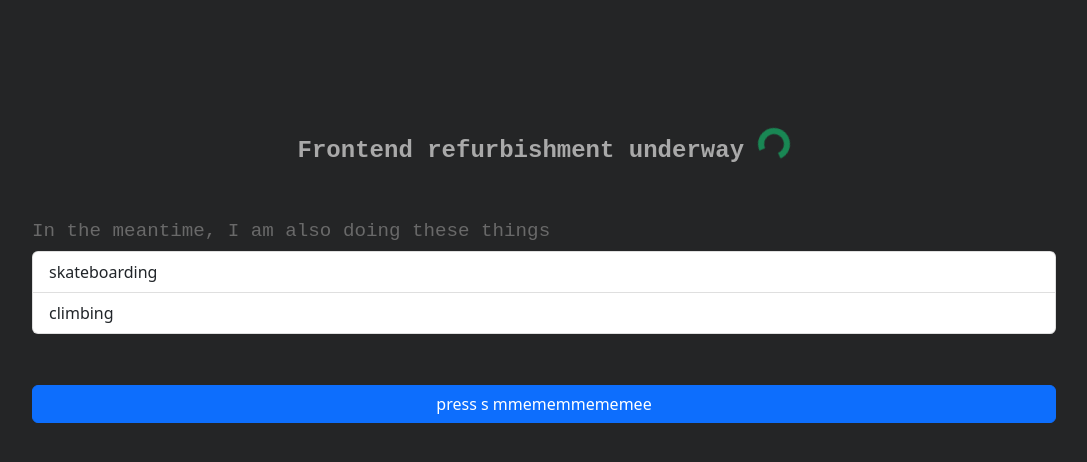
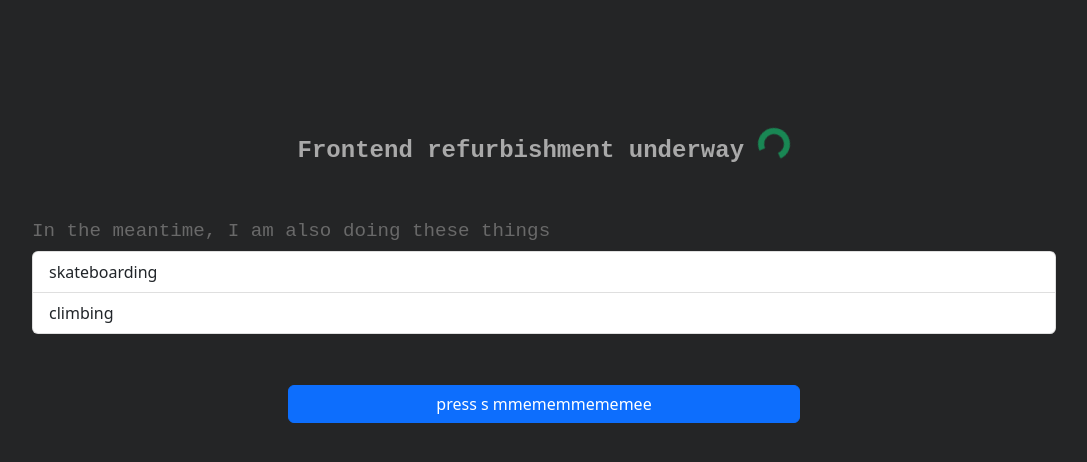
Before and after one commit to cjayneb/portfolio, a React (Vite) app: page / in a window 1280 px wide. Shown: the top 462 px of the page, without its empty margins (96-1183 px from the left). Built offline with nearby package versions, Linux system fonts and the light colour scheme.

Commit message:
add button css

```diff
--- /dev/null
+++ b/src/Components/Button.css
@@ -0,0 +1,24 @@
+
+button {
+    width: 50%;
+    align-self: center;
+}
+
+/* Small devices such as large phones (640px and up) */
+@media only screen and (max-width: 40em) {
+    button {
+        width: 100%;
+    }
+}
+
+/* Medium devices such as tablets (768px and up) */
+@media only screen and (min-width: 48em) {
+}
+
+/* Large devices such as laptops (1024px and up) */
+@media only screen and (min-width: 64em) {
+}
+
+/* Largest devices such as desktops (1280px and up) */
+@media only screen and (min-width: 80em) {
+}
--- a/src/Components/Button.tsx
+++ b/src/Components/Button.tsx
@@ -1,4 +1,5 @@
 import React from "react";
+import "./Button.css";
 
 interface ButtonProps {
   children: string;
```
